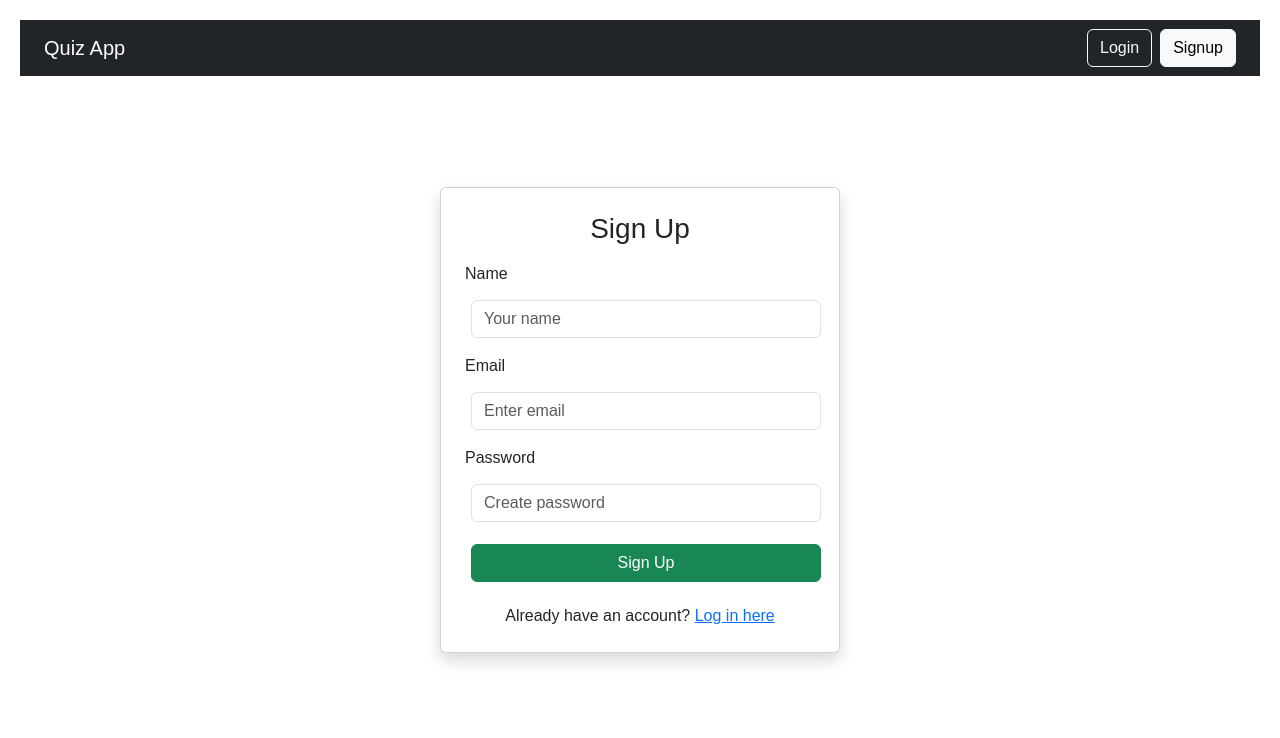
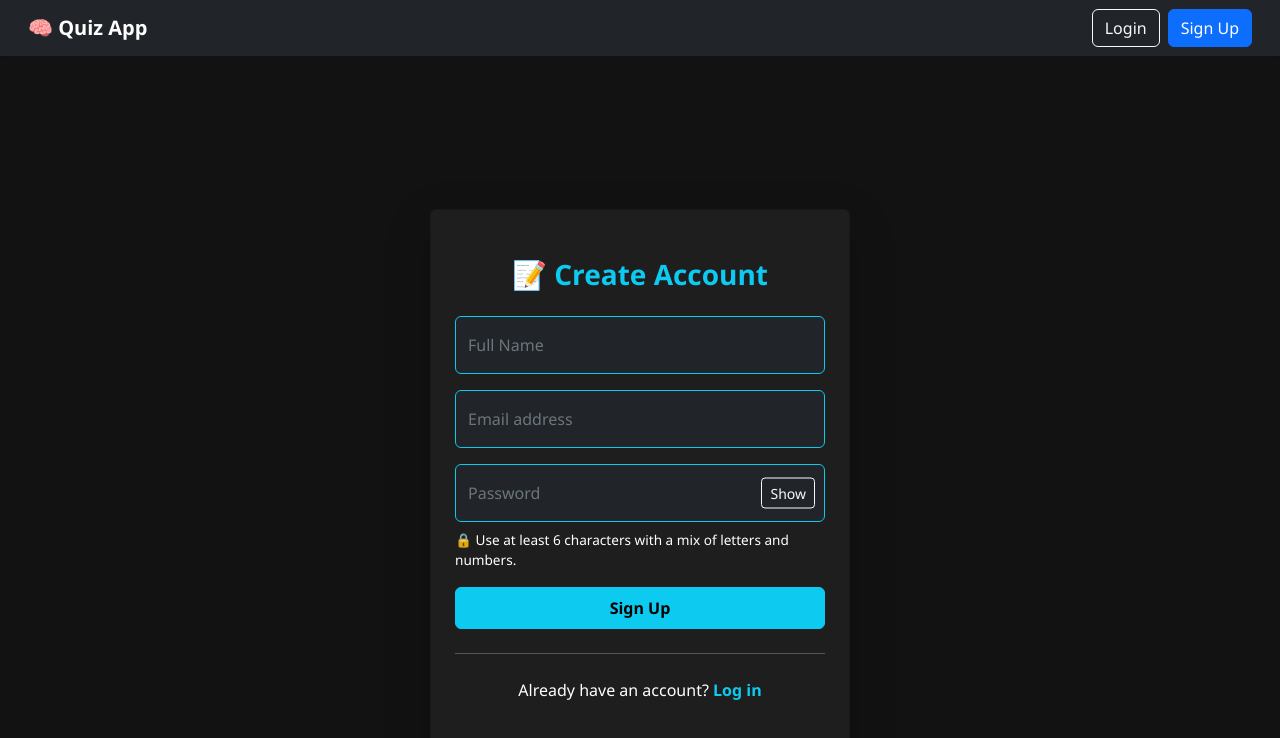
Before and after one commit to adi06112004/QuizPlatform, a React (Vite) app in the folder frontend/: page /signup in a window 1280 px wide. Shown: the top 738 px of the page. Built offline with nearby package versions, Linux system fonts and the light colour scheme.

Commit message:
💡 updated AdminPanel with dark mode and fixed placeholders

```diff
--- a/frontend/src/components/Navbar.jsx
+++ b/frontend/src/components/Navbar.jsx
@@ -1,9 +1,9 @@
-// File: src/components/Navbar.jsx
-import React from 'react';
+import React, { useState } from 'react';
 import { Link, useNavigate } from 'react-router-dom';
 
 const Navbar = ({ user, setUser }) => {
   const navigate = useNavigate();
+  const [isNavCollapsed, setIsNavCollapsed] = useState(true);
 
   const handleLogout = () => {
     localStorage.removeItem('user');
@@ -11,22 +11,57 @@ const Navbar = ({ user, setUser }) => {
     navigate('/login');
   };
 
+  const toggleNavbar = () => {
+    setIsNavCollapsed(!isNavCollapsed);
+  };
+
   return (
-    <nav className="navbar navbar-expand-lg navbar-dark bg-dark px-4">
-      <Link className="navbar-brand" to="/">Quiz App</Link>
+    <nav className="navbar navbar-expand-lg navbar-dark bg-dark px-3 shadow-sm">
+      <div className="container-fluid">
+        <Link className="navbar-brand fw-bold" to="/">
+          🧠 Quiz App
+        </Link>
 
-      <div className="collapse navbar-collapse justify-content-end">
-        {!user ? (
-          <div className="d-flex">
-            <Link className="btn btn-outline-light me-2" to="/login">Login</Link>
-            <Link className="btn btn-light" to="/signup">Signup</Link>
-          </div>
-        ) : (
-          <div className="d-flex align-items-center">
-            <span className="text-white me-3">👤 {user.name}</span>
-            <button onClick={handleLogout} className="btn btn-danger btn-sm">Logout</button>
-          </div>
-        )}
+        <button
+          className="navbar-toggler"
+          type="button"
+          onClick={toggleNavbar}
+          aria-controls="navbarNav"
+          aria-expanded={!isNavCollapsed}
+          aria-label="Toggle navigation"
+        >
+          <span className="navbar-toggler-icon"></span>
+        </button>
+
+        <div className={`collapse navbar-collapse ${!isNavCollapsed ? 'show' : ''}`} id="navbarNav">
+          <ul className="navbar-nav ms-auto">
+            {!user ? (
+              <>
+                <li className="nav-item me-2">
+                  <Link className="btn btn-outline-light" to="/login" onClick={() => setIsNavCollapsed(true)}>
+                    Login
+                  </Link>
+                </li>
+                <li className="nav-item">
+                  <Link className="btn btn-primary" to="/signup" onClick={() => setIsNavCollapsed(true)}>
+                    Sign Up
+                  </Link>
+                </li>
+              </>
+            ) : (
+              < div className="d-flex mt-sm-0 mt-3 align-items-center justify-content-between">
+                <li className="nav-item d-flex align-items-center text-white me-3">
+                  👤 {user.name}
+                </li>
+                <li className="nav-item">
+                  <button className="btn btn-danger btn-sm" onClick={handleLogout}>
+                    Logout
+                  </button>
+                </li>
+              </div>
+            )}
+          </ul>
+        </div>
       </div>
     </nav>
   );
--- a/frontend/src/index.css
+++ b/frontend/src/index.css
@@ -1,13 +1,5 @@
 body {
-  font-family: sans-serif;
-  padding: 20px;
+ background-color: #121212;
+color: white;
+font-family: 'Segoe UI', sans-serif;
 }
-input, button {
-  margin: 6px;
-  padding: 8px;
-}
-button {
-  background: #4CAF50;
-  color: white;
-  border: none;
-}
--- a/frontend/src/pages/AdminPanel.jsx
+++ b/frontend/src/pages/AdminPanel.jsx
@@ -2,11 +2,16 @@ import React, { useEffect, useState } from 'react';
 
 const AdminPanel = () => {
   const [quizTitle, setQuizTitle] = useState('');
-  const [questions, setQuestions] = useState([{ question: '', options: ['', '', '', ''], correctAnswer: '' }]);
+  const [questions, setQuestions] = useState([
+    { question: '', options: ['', '', '', ''], correctAnswer: '' }
+  ]);
   const [users, setUsers] = useState([]);
 
   const addQuestion = () => {
-    setQuestions([...questions, { question: '', options: ['', '', '', ''], correctAnswer: '' }]);
+    setQuestions(prev => [
+      ...prev,
+      { question: '', options: ['', '', '', ''], correctAnswer: '' }
+    ]);
   };
 
   const handleChange = (index, field, value) => {
@@ -25,11 +30,14 @@ const AdminPanel = () => {
     const newQuiz = { title: quizTitle, questions };
 
     try {
-      await fetch('http://localhost:5000/api/quizzes', {
+      const res = await fetch('http://localhost:5000/api/quizzes', {
         method: 'POST',
         headers: { 'Content-Type': 'application/json' },
-        body: JSON.stringify(newQuiz),
+        body: JSON.stringify(newQuiz)
       });
+
+      if (!res.ok) throw new Error('Failed to save quiz');
+
       alert('✅ Quiz saved successfully!');
       setQuizTitle('');
       setQuestions([{ question: '', options: ['', '', '', ''], correctAnswer: '' }]);
@@ -47,12 +55,14 @@ const AdminPanel = () => {
   }, []);
 
   return (
-    <div className="container mt-4">
-      <h3 className="mb-4">🛠️ Create New Quiz</h3>
+    <div className="container py-4 bg-dark text-light min-vh-100">
+      <div className="p-4 rounded shadow border border-secondary mb-5">
+        <h3 className="mb-4 text-info">🛠️ Create New Quiz</h3>
 
-      <div className="mb-3">
+        <div className="mb-4">
+          <label className="form-label fw-semibold">Quiz Title</label>
           <input
-          className="form-control"
+            className="form-control text-black border-secondary"
             placeholder="Enter Quiz Title"
             value={quizTitle}
             onChange={e => setQuizTitle(e.target.value)}
@@ -60,26 +70,29 @@ const AdminPanel = () => {
         </div>
 
         {questions.map((q, qIndex) => (
-        <div key={qIndex} className="card mb-3 shadow-sm">
+          <div key={qIndex} className="card bg-secondary border-0 shadow-sm mb-4">
             <div className="card-body">
-            <h5 className="card-title">Question {qIndex + 1}</h5>
+              <h5 className="card-title mb-3 text-light">📌 Question {qIndex + 1}</h5>
+
               <input
-              className="form-control mb-2"
+                className="form-control mb-3 text-black border-light"
                 placeholder="Enter question"
                 value={q.question}
                 onChange={e => handleChange(qIndex, 'question', e.target.value)}
               />
+
               {q.options.map((opt, i) => (
                 <input
                   key={i}
-                className="form-control mb-1"
+                  className="form-control mb-2 text-black border-light"
                   placeholder={`Option ${i + 1}`}
                   value={opt}
                   onChange={e => handleOptionChange(qIndex, i, e.target.value)}
                 />
               ))}
+
               <input
-              className="form-control mt-2"
+                className="form-control mt-3 text-black border-light"
                 placeholder="Correct Answer"
                 value={q.correctAnswer}
                 onChange={e => handleChange(qIndex, 'correctAnswer', e.target.value)}
@@ -88,21 +101,28 @@ const AdminPanel = () => {
           </div>
         ))}
 
-      <div className="mb-4">
-        <button className="btn btn-outline-secondary me-2" onClick={addQuestion}>+ Add Question</button>
-        <button className="btn btn-success" onClick={submitQuiz}>✅ Submit Quiz</button>
+        <div className="d-flex gap-2">
+          <button className="btn btn-outline-light" onClick={addQuestion}>
+            ➕ Add Question
+          </button>
+          <button className="btn btn-success" onClick={submitQuiz}>
+            ✅ Submit Quiz
+          </button>
+        </div>
       </div>
 
-      <hr />
+      <hr className="border-secondary" />
 
-      <h4 className="mt-5 mb-3">📊 User Scores</h4>
+      <div className="p-4 rounded shadow border border-secondary">
+        <h4 className="mb-4 text-warning">📊 User Scores</h4>
+
         <div className="table-responsive">
-        <table className="table table-bordered table-hover align-middle">
-          <thead className="table-dark">
+          <table className="table table-dark table-hover align-middle">
+            <thead className="table-light text-dark">
               <tr>
-              <th scope="col">👤 User</th>
-              <th scope="col">📝 Quiz</th>
-              <th scope="col">📈 Score</th>
+                <th>👤 User</th>
+                <th>📝 Quiz</th>
+                <th>📈 Score</th>
               </tr>
             </thead>
             <tbody>
@@ -112,15 +132,24 @@ const AdminPanel = () => {
                     <tr key={`${user._id}-${i}`}>
                       <td>{user.name}</td>
                       <td>{s.quizTitle}</td>
-                    <td>{s.score} / {s.total}</td>
+                      <td>
+                        <span className="badge bg-info text-dark">
+                          {s.score} / {s.total}
+                        </span>
+                      </td>
                     </tr>
                   ))
                 )
               ) : (
-              <tr><td colSpan="3" className="text-center">No users found.</td></tr>
+                <tr>
+                  <td colSpan="3" className="text-center text-muted">
+                    No user scores found.
+                  </td>
+                </tr>
               )}
             </tbody>
           </table>
+        </div>
       </div>
     </div>
   );
--- a/frontend/src/pages/LoginPage.jsx
+++ b/frontend/src/pages/LoginPage.jsx
@@ -1,25 +1,30 @@
-// File: src/pages/LoginPage.jsx
 import React, { useState } from 'react';
 import { useNavigate, Link } from 'react-router-dom';
 
 const LoginPage = ({ setUser }) => {
   const [email, setEmail] = useState('');
   const [password, setPassword] = useState('');
+  const [error, setError] = useState(null);
+  const [loading, setLoading] = useState(false);
   const navigate = useNavigate();
 
   const handleLogin = async (e) => {
     e.preventDefault();
+    setLoading(true);
+    setError(null);
+
     try {
       const res = await fetch('http://localhost:5000/api/login', {
         method: 'POST',
         headers: { 'Content-Type': 'application/json' },
-        body: JSON.stringify({ email, password })
+        body: JSON.stringify({ email, password }),
       });
 
       const data = await res.json();
+      setLoading(false);
 
       if (!res.ok) {
-        alert(data.error || 'Login failed');
+        setError(data.error || 'Invalid credentials');
         return;
       }
 
@@ -28,47 +33,61 @@ const LoginPage = ({ setUser }) => {
       navigate('/');
     } catch (err) {
       console.error('Login error:', err);
-      alert('Server error');
+      setError('Server error. Please try again.');
+      setLoading(false);
     }
   };
 
   return (
-    <div className="container d-flex justify-content-center align-items-center" style={{ minHeight: '80vh' }}>
-      <div className="card shadow p-4" style={{ maxWidth: '400px', width: '100%' }}>
-        <h3 className="text-center mb-3">Login</h3>
+    <div className="d-flex justify-content-center align-items-center" style={{ minHeight: '100vh', backgroundColor: '#121212' }}>
+      <div className="card text-white shadow-lg px-4 py-5" style={{ backgroundColor: '#1e1e1e', maxWidth: '400px', width: '100%' }}>
+        <h3 className="text-center mb-4 fw-bold text-info">🔐 Login</h3>
+
+        {error && (
+          <div className="alert alert-danger py-2 text-center">
+            {error}
+          </div>
+        )}
+
         <form onSubmit={handleLogin}>
-          <div className="mb-3">
-            <label className="form-label">Email</label>
+          <div className="form-floating mb-3">
             <input
               type="email"
-              className="form-control"
-              placeholder="Enter email"
+              className="form-control bg-dark text-white border-info"
+              id="floatingEmail"
+              placeholder="Email"
               value={email}
               onChange={(e) => setEmail(e.target.value)}
               required
             />
+            <label htmlFor="floatingEmail" className="text-secondary">Email address</label>
           </div>
 
-          <div className="mb-4">
-            <label className="form-label">Password</label>
+          <div className="form-floating mb-4">
             <input
               type="password"
-              className="form-control"
-              placeholder="Enter password"
+              className="form-control bg-dark text-white border-info"
+              id="floatingPassword"
+              placeholder="Password"
               value={password}
               onChange={(e) => setPassword(e.target.value)}
               required
             />
+            <label htmlFor="floatingPassword" className="text-secondary">Password</label>
           </div>
 
-          <button type="submit" className="btn btn-primary w-100">
-            Login
+          <button
+            type="submit"
+            className="btn btn-info fw-semibold w-100 mb-3"
+            disabled={loading}
+          >
+            {loading ? 'Logging in...' : 'Login'}
           </button>
         </form>
 
-        <p className="text-center mt-3 mb-0">
-          Don’t have an account?{' '}
-          <Link to="/signup">Sign up here</Link>
+        <p className="text-center mb-0">
+          <span className="">Don’t have an account? </span>
+          <Link to="/signup" className="text-info text-decoration-none">Sign up</Link>
         </p>
       </div>
     </div>
--- a/frontend/src/pages/QuizPage.jsx
+++ b/frontend/src/pages/QuizPage.jsx
@@ -1,4 +1,3 @@
-// File: src/pages/QuizPage.jsx
 import React, { useEffect, useState } from 'react';
 
 const QuizPage = () => {
@@ -37,7 +36,6 @@ const QuizPage = () => {
     });
     setScore(correct);
 
-    // Save score to backend
     if (user) {
       try {
         await fetch('http://localhost:5000/api/submit-score', {
@@ -59,9 +57,9 @@ const QuizPage = () => {
 
   if (!selectedQuiz) {
     return (
-      <div className="container mt-4">
-        <h4 className="mb-3">📝 Select a Quiz</h4>
-        <div className="d-flex flex-column">
+      <div className="container mt-5 text-center text-light">
+        <h2 className="mb-4 animate__animated animate__fadeInDown">🧠 Choose a Quiz to Begin</h2>
+        <div className="d-flex flex-column align-items-center">
           {quizzes.map((quiz, i) => (
             <button
               key={i}
@@ -70,9 +68,9 @@ const QuizPage = () => {
                 setScore(null);
                 setAnswers({});
               }}
-              className="btn btn-outline-primary mb-2"
+              className="btn btn-outline-warning mb-3 px-4 py-2 shadow-sm w-50"
             >
-              {quiz.title}
+              🚀 {quiz.title}
             </button>
           ))}
         </div>
@@ -81,14 +79,15 @@ const QuizPage = () => {
   }
 
   return (
-    <div className="container mt-4">
-      <h4 className="mb-4">{selectedQuiz.title}</h4>
+    <div className="container mt-4 text-light">
+      <h3 className="mb-4 text-center fw-bold border-bottom pb-2">{selectedQuiz.title}</h3>
 
       {selectedQuiz.questions.map((q, index) => (
-        <div key={index} className="mb-4">
-          <p><strong>Q{index + 1}:</strong> {q.question}</p>
+        <div key={index} className="card bg-dark text-light mb-4 shadow-lg">
+          <div className="card-body">
+            <h5 className="card-title mb-3">Q{index + 1}. {q.question}</h5>
             {q.options.map((opt, i) => (
-            <div className="form-check" key={i}>
+              <div className="form-check mb-2" key={i}>
                 <input
                   className="form-check-input"
                   type="radio"
@@ -104,15 +103,21 @@ const QuizPage = () => {
               </div>
             ))}
           </div>
+        </div>
       ))}
 
-      <button onClick={submitQuiz} className="btn btn-success">
-        Submit Quiz
+      <div className="d-flex mb-4 justify-content-center">
+        <button onClick={submitQuiz} className="btn btn-success px-4 py-2 fw-semibold shadow">
+          ✅ Submit Quiz
         </button>
+      </div>
 
       {score !== null && (
-        <div className="mt-4 alert alert-info">
-          ✅ <strong>Your Score:</strong> {score} / {selectedQuiz.questions.length}
+        <div className="alert alert-info mt-4 text-center animate__animated animate__fadeInUp">
+          <h5>🎯 <strong>Your Score:</strong> {score} / {selectedQuiz.questions.length}</h5>
+          <p className="mb-0">
+            {score === selectedQuiz.questions.length ? '💯 Perfect!' : score >= selectedQuiz.questions.length / 2 ? '👍 Good Job!' : '📖 Keep Practicing!'}
+          </p>
         </div>
       )}
     </div>
--- a/frontend/src/pages/SignupPage.jsx
+++ b/frontend/src/pages/SignupPage.jsx
@@ -1,4 +1,3 @@
-// File: src/pages/SignupPage.jsx
 import React, { useState } from 'react';
 import { useNavigate, Link } from 'react-router-dom';
 
@@ -6,10 +5,17 @@ const SignupPage = () => {
   const [name, setName] = useState('');
   const [email, setEmail] = useState('');
   const [password, setPassword] = useState('');
+  const [showPassword, setShowPassword] = useState(false);
+  const [loading, setLoading] = useState(false);
+  const [error, setError] = useState(null);
+
   const navigate = useNavigate();
 
   const handleSignup = async (e) => {
     e.preventDefault();
+    setLoading(true);
+    setError(null);
+
     try {
       const res = await fetch('http://localhost:5000/api/signup', {
         method: 'POST',
@@ -18,68 +24,116 @@ const SignupPage = () => {
       });
 
       const data = await res.json();
+      setLoading(false);
 
       if (!res.ok) {
-        alert(data.error || 'Signup failed');
+        setError(data.error || 'Signup failed');
         return;
       }
 
-      alert('Signup successful! Please log in.');
+      alert('✅ Signup successful! Please log in.');
       navigate('/login');
     } catch (err) {
       console.error('Signup error:', err);
-      alert('Server error');
+      setLoading(false);
+      setError('❌ Server error. Please try again.');
     }
   };
 
   return (
-    <div className="container d-flex justify-content-center align-items-center" style={{ minHeight: '80vh' }}>
-      <div className="card shadow p-4" style={{ maxWidth: '400px', width: '100%' }}>
-        <h3 className="text-center mb-3">Sign Up</h3>
+    <div
+      className="d-flex justify-content-center align-items-center"
+      style={{ minHeight: '100vh', backgroundColor: '#121212' }}
+    >
+      <div
+        className="card text-white shadow-lg px-4 py-5"
+        style={{ backgroundColor: '#1e1e1e', maxWidth: '420px', width: '100%' }}
+      >
+        <h3 className="text-center mb-4 fw-bold text-info">📝 Create Account</h3>
+
+        {error && (
+          <div className="alert alert-danger py-2 text-center" role="alert">
+            {error}
+          </div>
+        )}
+
         <form onSubmit={handleSignup}>
-          <div className="mb-3">
-            <label className="form-label">Name</label>
+          <div className="form-floating mb-3">
             <input
               type="text"
-              className="form-control"
-              placeholder="Your name"
+              className="form-control bg-dark text-white border-info"
+              id="floatingName"
+              placeholder="Full Name"
               value={name}
               onChange={(e) => setName(e.target.value)}
               required
             />
+            <label htmlFor="floatingName" className="text-secondary">Full Name</label>
           </div>
 
-          <div className="mb-3">
-            <label className="form-label">Email</label>
+          <div className="form-floating mb-3">
             <input
               type="email"
-              className="form-control"
-              placeholder="Enter email"
+              className="form-control bg-dark text-white border-info"
+              id="floatingEmail"
+              placeholder="name@example.com"
               value={email}
               onChange={(e) => setEmail(e.target.value)}
               required
             />
+            <label htmlFor="floatingEmail" className="text-secondary">Email address</label>
           </div>
 
-          <div className="mb-3">
-            <label className="form-label">Password</label>
+          <div className="form-floating mb-2 position-relative">
             <input
-              type="password"
-              className="form-control"
-              placeholder="Create password"
+              type={showPassword ? 'text' : 'password'}
+              className="form-control bg-dark text-white border-info"
+              id="floatingPassword"
+              placeholder="Password"
               value={password}
               onChange={(e) => setPassword(e.target.value)}
               required
+              minLength={6}
             />
+            <label htmlFor="floatingPassword" className="text-secondary">Password</label>
+
+            <button
+              type="button"
+              className="btn btn-sm btn-outline-light position-absolute"
+              style={{ top: '50%', right: '10px', transform: 'translateY(-50%)' }}
+              onClick={() => setShowPassword(!showPassword)}
+            >
+              {showPassword ? 'Hide' : 'Show'}
+            </button>
           </div>
 
-          <button type="submit" className="btn btn-success w-100">
-            Sign Up
+          <div className="mb-3" style={{ fontSize: '0.85rem' }}>
+            🔒 Use at least 6 characters with a mix of letters and numbers.
+          </div>
+
+          <button
+            type="submit"
+            className="btn btn-info fw-semibold w-100 py-2"
+            disabled={loading}
+          >
+            {loading ? (
+              <>
+                <span className="spinner-border spinner-border-sm me-2" role="status" />
+                Signing Up...
+              </>
+            ) : (
+              'Sign Up'
+            )}
           </button>
         </form>
 
-        <p className="text-center mt-3 mb-0">
-          Already have an account? <Link to="/login">Log in here</Link>
+        <hr className="my-4 border-light" />
+
+        <p className="text-center mb-0">
+          <span className="">Already have an account? </span>
+          <Link to="/login" className="text-info text-decoration-none fw-semibold">
+            Log in
+          </Link>
         </p>
       </div>
     </div>
```
Lines whose indentation alone changed are shown as unchanged.
